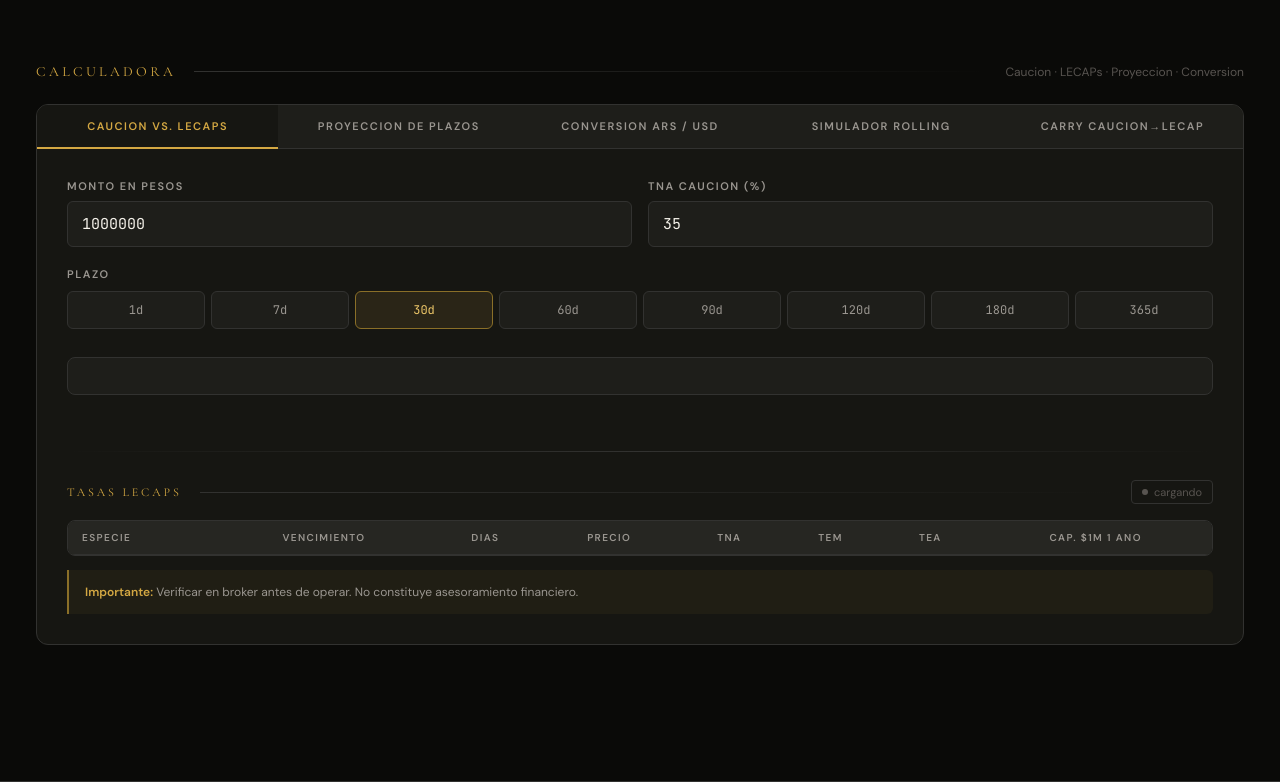
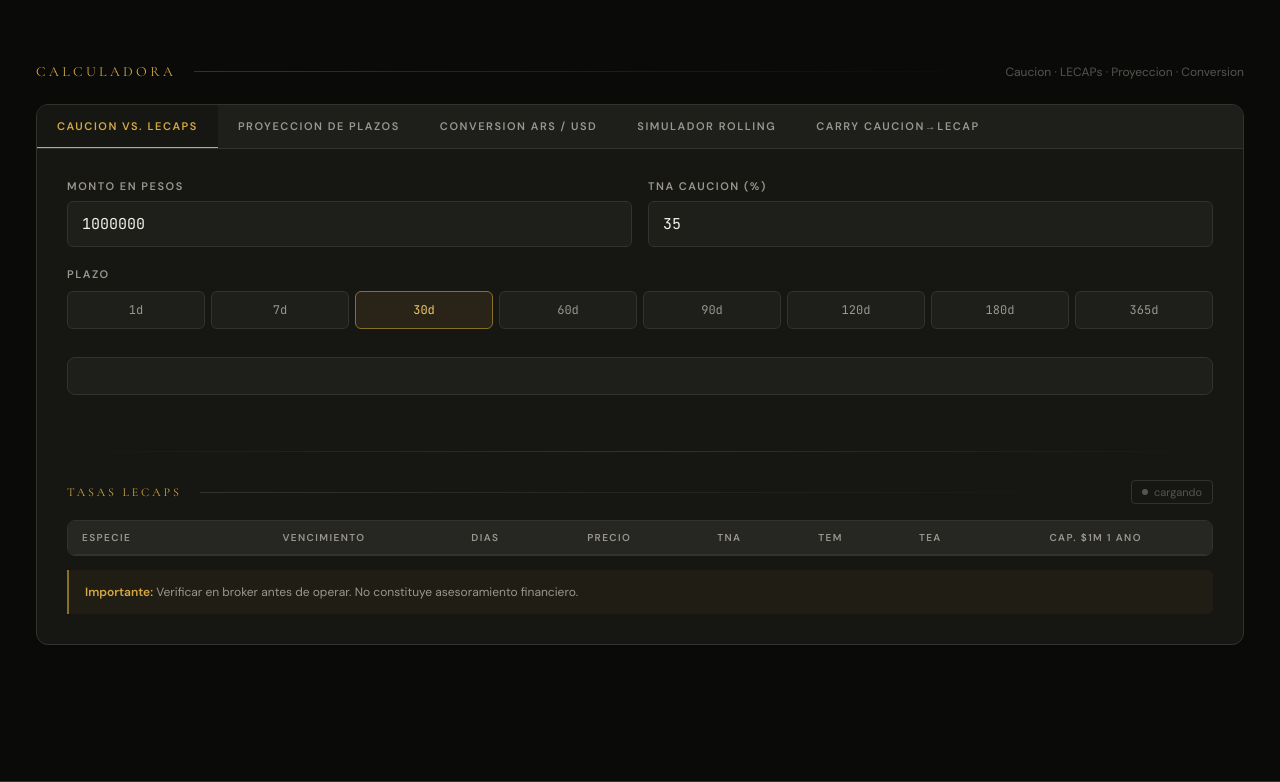
Before and after one commit to javspad/rulitos, a website built with Parcel: page index.html in a window 1280 px wide. Shown: the part 1484-2266 px from the top of the page. Built offline with nearby package versions, Linux system fonts and the light colour scheme; files whose address does not match are found by name.

Commit message:
fix: cnav scroll horizontal para 5 pestanas

```diff
--- a/index.html
+++ b/index.html
@@ -100,8 +100,8 @@ body{background:var(--bg);color:var(--text);font-family:'DM Sans',system-ui,sans
 .leg-lbl{font-family:'DM Sans',sans-serif;font-size:12px;color:var(--text3)}
 #chart-src{font-size:11px;color:var(--text4);margin-top:8px}
 .chart-wrap{position:relative;height:280px}.cshell{border:1px solid var(--border);border-radius:12px;overflow:hidden;background:var(--surface)}
-.cnav{display:flex;border-bottom:1px solid var(--border);background:var(--surface2)}
-.cnav-b{flex:1;padding:14px 20px;background:none;border:none;border-bottom:2px solid transparent;margin-bottom:-1px;font-family:'DM Sans',sans-serif;font-size:11px;font-weight:600;letter-spacing:.14em;text-transform:uppercase;color:var(--text3);cursor:pointer;transition:all .2s}
+.cnav{display:flex;border-bottom:1px solid var(--border);background:var(--surface2);overflow-x:auto;scrollbar-width:none}.cnav::-webkit-scrollbar{display:none}
+.cnav-b{flex:0 0 auto;padding:14px 20px;background:none;border:none;border-bottom:2px solid transparent;margin-bottom:-1px;font-family:'DM Sans',sans-serif;font-size:11px;font-weight:600;letter-spacing:.14em;text-transform:uppercase;color:var(--text3);cursor:pointer;transition:all .2s;white-space:nowrap}
 .cnav-b:hover{color:var(--text2)}.cnav-b.on{color:var(--gold);border-bottom-color:var(--gold);background:var(--surface)}
 .cpanel{display:none;padding:30px}.cpanel.on{display:block}
 .irow{display:grid;grid-template-columns:1fr 1fr;gap:16px;margin-bottom:20px}
```
